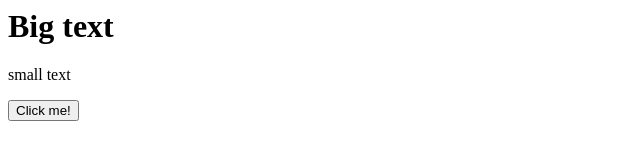
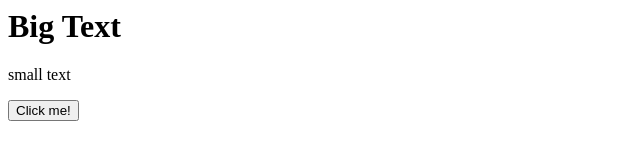
Before and after one commit to inyourspot/toddtest, a plain HTML site: page index.html in a window 1280 px wide. Shown: the full height of the page, 0-640 px from the left. Drawn offline with Linux system fonts and the light colour scheme.

Commit message:
Update index.html

```diff
--- a/index.html
+++ b/index.html
@@ -3,7 +3,7 @@
   <title>Todd's page title</title>
 </head>
 <body>
-  <h1>Big text</h1>
+  <h1>Big Text</h1>
   <p>small text</p>
   <button onclick="alert('stop that')">Click me!</button>
 </body>
```
